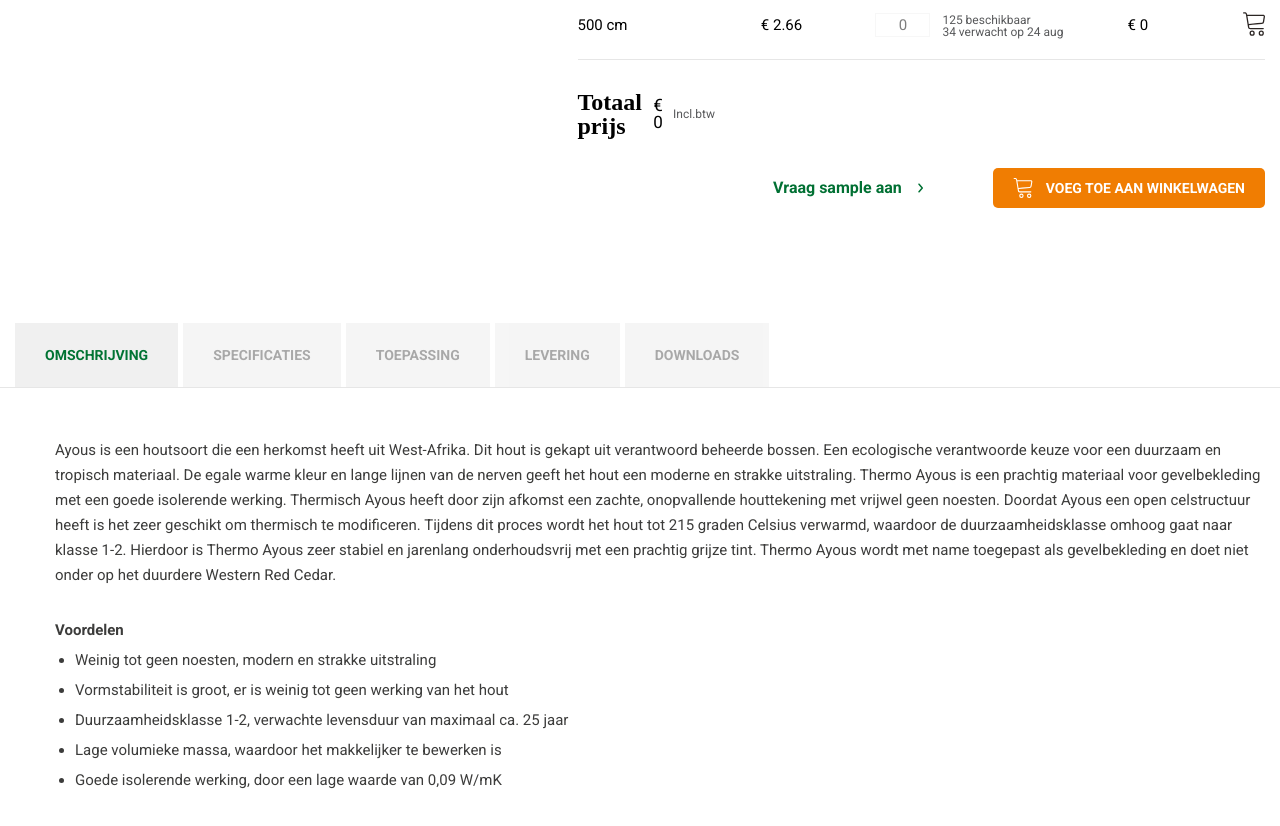
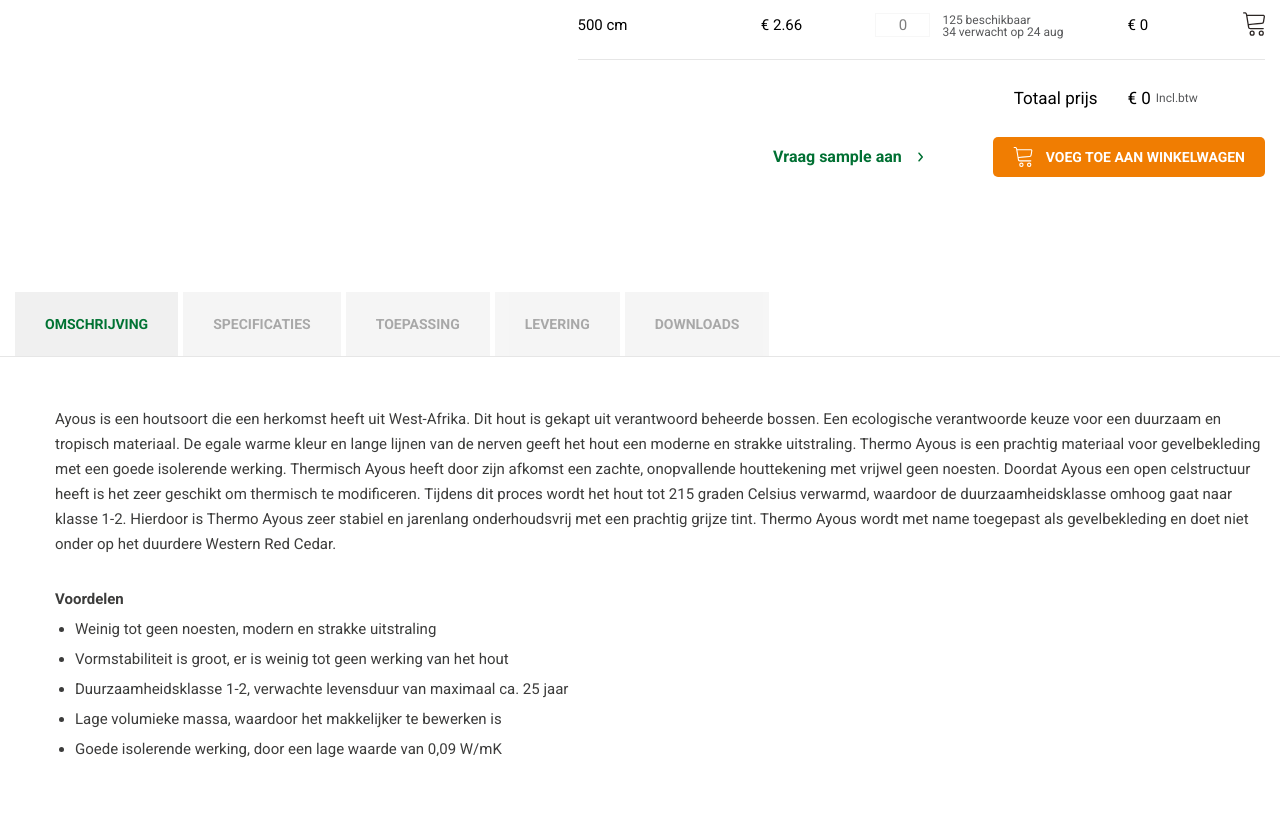
Before and after one commit to split-dev/gevenhout_redesign_alt, a website: page src/product.html in a window 1280 px wide. Shown: the part 1050-1876 px from the top of the page. Drawn offline with nearby package versions, Linux system fonts and the light colour scheme; files that its build step writes are made by us from their sources; files whose address does not match are found by name.

Commit message:
product.html fixed

```diff
--- a/src/product.html
+++ b/src/product.html
@@ -1325,10 +1325,12 @@
                                 </div>
                             </div>
                         </div>
-                        <div class="product__more__price">
+                        <div class="product__more__price-position">
                             <h2>Totaal prijs</h2>
-                            <h3>€ 0</h3>
-                            <span>Incl.btw</span>
+                            <div class="product__more__price">
+                                <h3>€ 0</h3>
+                                <span>Incl.btw</span>
+                            </div>
                         </div>
                         <div class="product__more__pay">
                             <a href="\" class="section__link--back">
```
Also changed, not shown: app/product.html (+0 -2 lines).
